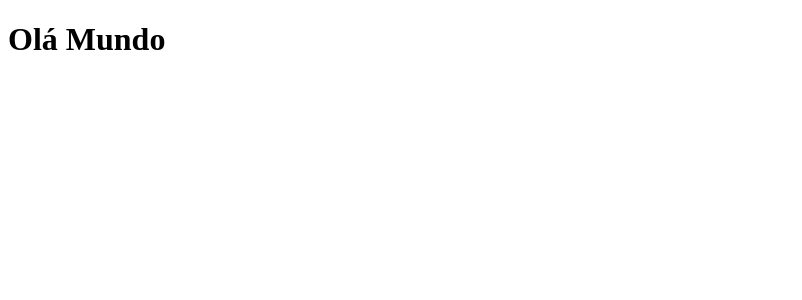
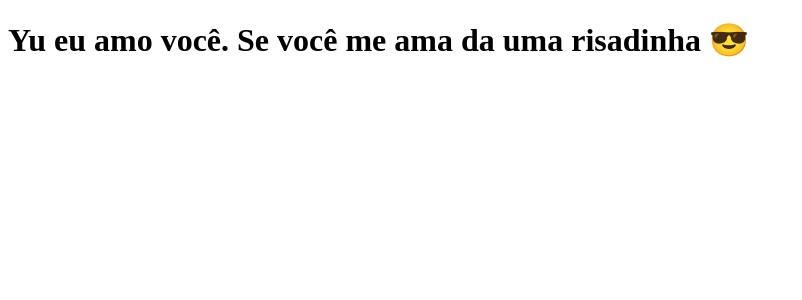
Before and after one commit to walberteo/clone-tab-news, a Next.js app: page / in a window 1280 px wide. Shown: the top 300 px of the page, without its empty margins (0-802 px from the left). Built offline with nearby package versions, Linux system fonts and the light colour scheme.

Commit message:
modificado a frase

```diff
--- a/pages/index.js
+++ b/pages/index.js
@@ -1,5 +1,5 @@
 function Home() {
-    return <h1>Olá Mundo</h1>
+    return <h1>Yu eu amo você. Se você me ama da uma risadinha 😎 </h1>
 }
 
 export default Home;
```
